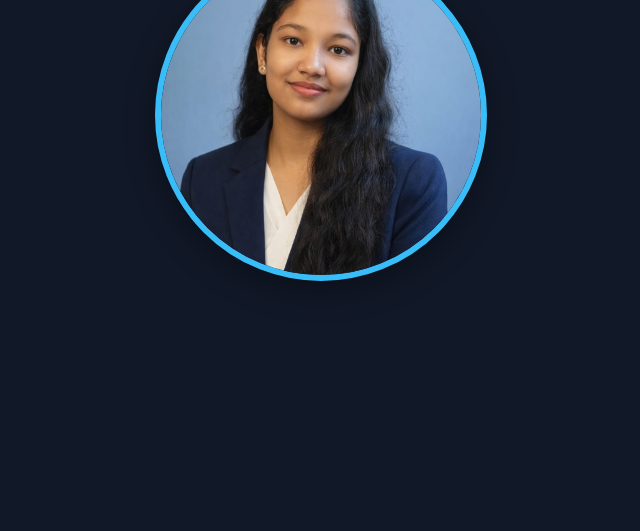
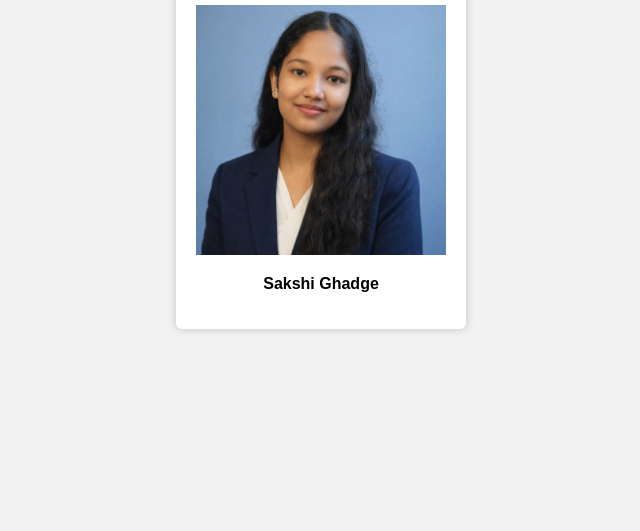
Before and after one commit to ghadgesakshi668-ai/my-portfolio, a plain HTML site: page index.html in a window 1280 px wide. Shown: the part 285-816 px from the top of the page, without its empty margins (319-959 px from the left). Drawn offline with Linux system fonts and the light colour scheme.

Commit message:
Revamp index.html with new layout and styles

```diff
--- a/index.html
+++ b/index.html
@@ -1,30 +1,49 @@
 <!DOCTYPE html>
-<html lang="en">
+<html>
 <head>
-  <meta charset="UTF-8" />
-  <meta name="viewport" content="width=device-width, initial-scale=1.0" />
-  <title>Sakshi Photo</title>
+<title>EC2</title>
+
 <style>
+
 body{
-      margin:0;
-      min-height:100vh;
+    font-family: Arial, sans-serif;
+    background:#f2f2f2;
     display:flex;
     justify-content:center;
     align-items:center;
-      background:#111827;
+    height:100vh;
 }
 
-    img{
-      width:320px;
-      height:320px;
-      object-fit:cover;
-      border-radius:50%;
-      border:6px solid #38bdf8;
-      box-shadow:0 10px 30px rgba(0,0,0,0.35);
+.card{
+    background:white;
+    padding:20px;
+    text-align:center;
+    border-radius:6px;
+    box-shadow:0 0 10px rgba(0,0,0,0.2);
 }
+
+.card img{
+    width:250px;
+}
+
+h2{
+    color:green;
+}
+
 </style>
 </head>
+
 <body>
-  <img src="sakshi.jpg.jpeg" alt="Sakshi Ghadge">
+
+<div class="card">
+
+<h2>EC2</h2>
+
+<img src="sakshi.jpg.jpeg">
+
+<p><b>Sakshi Ghadge</b></p>
+
+</div>
+
 </body>
 </html>
```
Lines whose indentation alone changed are shown as unchanged.
